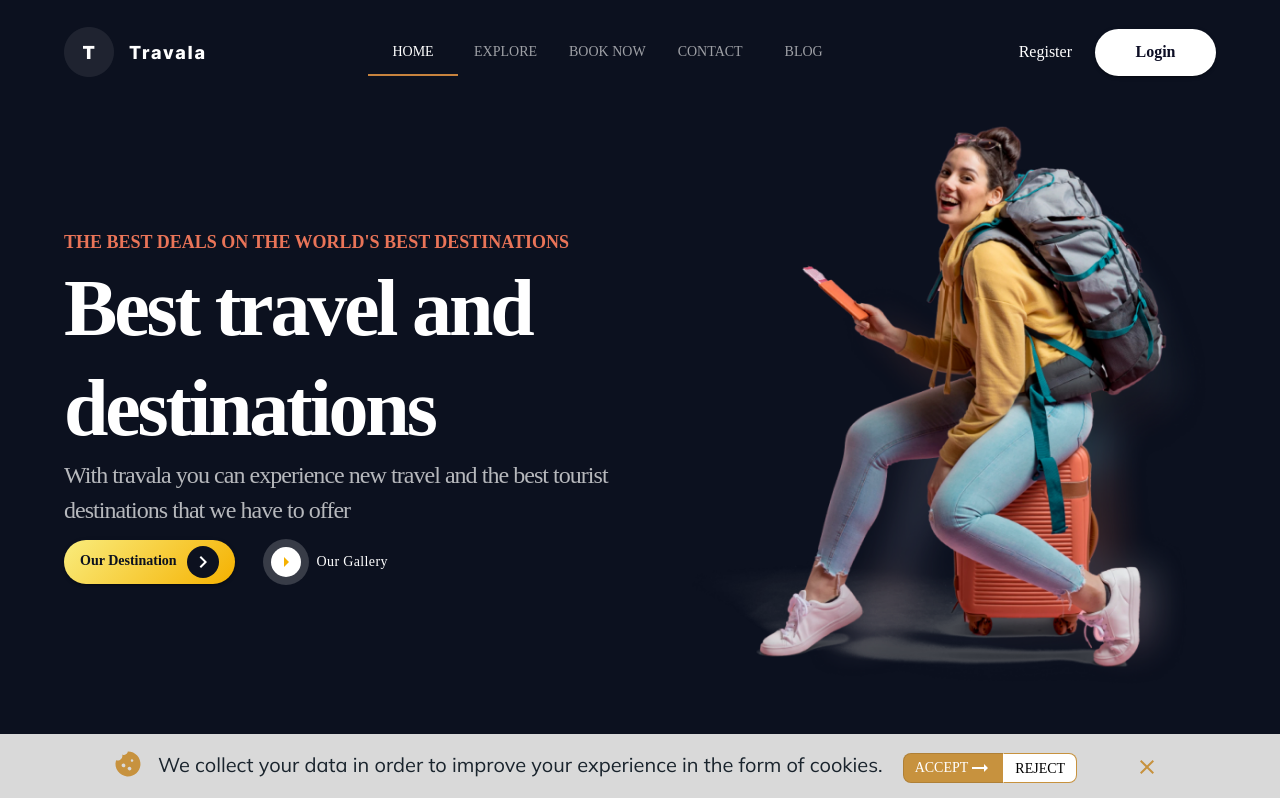
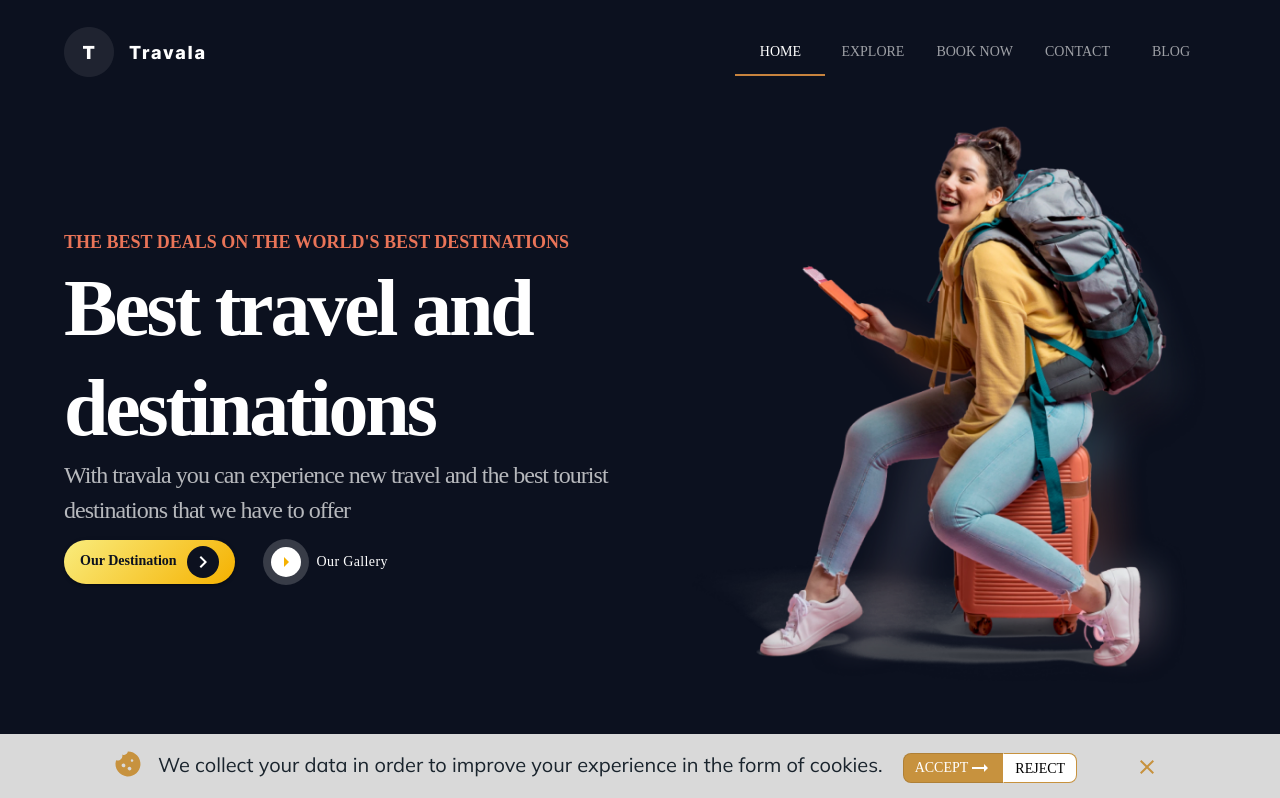
Before and after one commit to Software-Lifecycle-Consultants/slc-open-hms, a Next.js app: page / in a window 1280 px wide. Shown: the top 798 px of the page. Built offline with nearby package versions, Linux system fonts and the light colour scheme.

Commit message:
Removed Login and Registraton Button temporary

```diff
--- a/components/homePage/NavBar.tsx
+++ b/components/homePage/NavBar.tsx
@@ -145,22 +145,22 @@ const NavBar = () => {
                     />
                   ))}
                 </Tabs>
-                {/* Button for Register */}
-                <Button
+                {/* Button for Register - TEMPORARY REMOVE*/}
+                {/* <Button
                 variant="text"
                 onClick={navigationToRegisterPage}
                 sx={textButtonStyles}
                 >
                   {navBarButtons.navBarcta1Caption}
-                </Button>
-                {/* Button for Login */}
-                <Button
+                </Button> */}
+                {/* Button for Login -  TEMPORARY REMOVE*/}
+                {/* <Button
                 variant="contained"
                 onClick={navigationToLoginPage}
                 sx={containedButtonStyles}
                 >
                   {navBarButtons.navBarcta2Caption}
-                </Button>
+                </Button> */}
               </>
             )}
           </Toolbar>
--- a/data/homePage.ts
+++ b/data/homePage.ts
@@ -21,8 +21,8 @@ export const drawerPages = [
   { label: "Book Now", route: "/checkout" },
   { label: "Contact", route: "/contact-us" },
   { label: "Blog", route: "/blog"},
-  { label: "Register", route: "/register" },
-  { label: "Login", route: "/login" },
+  // { label: "Register", route: "/register" },  //TEMPORARY REMOVE
+  // { label: "Login", route: "/login" }, // TEMPORARY REMOVE
 ];
 
 /* Assign array of pages and their corresponding routes to the navigation drawer component of the website */
```
